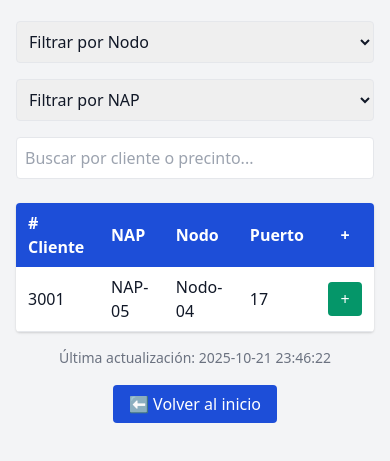
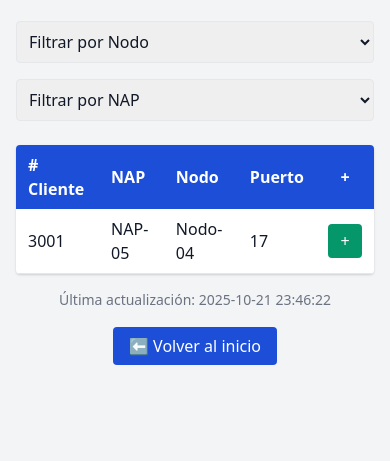
Before and after one commit to lucasi420/Web-PrecintosSuper, a plain HTML site: page clientes_gpon_borrados.html in a window 390 px wide. Shown: the part 59-520 px from the top of the page. Drawn offline with nearby package versions, Linux system fonts and the light colour scheme.

Commit message:
Update clientes_gpon_borrados.html

```diff
--- a/clientes_gpon_borrados.html
+++ b/clientes_gpon_borrados.html
@@ -15,7 +15,7 @@
   <div class="max-w-6xl mx-auto py-6 px-4">
     <h1 class="text-2xl font-bold text-center mb-6 text-blue-700">CLIENTES GPON BORRADOS</h1>
 
-    <div class="grid md:grid-cols-3 gap-4 mb-6">
+    <div class="grid md:grid-cols-2 gap-4 mb-6">
       <select id="filtroNodo" class="p-2 border rounded">
         <option value="">Filtrar por Nodo</option>
       </select>
@@ -23,10 +23,6 @@
       <select id="filtroNAP" class="p-2 border rounded">
         <option value="">Filtrar por NAP</option>
       </select>
-
-      <div class="flex items-center">
-        <input id="buscador" type="text" placeholder="Buscar por cliente o precinto..." class="w-full p-2 border rounded" />
-      </div>
     </div>
 
     <div class="overflow-x-auto bg-white rounded shadow">
@@ -76,10 +72,10 @@
 
         poblarFiltros();
         mostrarClientes();
-        document.getElementById("buscador").addEventListener("input", () => mostrarClientes());
       } catch (err) {
         console.error("Error cargando datos:", err);
-        document.getElementById("tablaClientes").innerHTML = `<tr><td colspan="5" class="p-4 text-center text-red-600">Error al cargar los datos: ${err.message}</td></tr>`;
+        document.getElementById("tablaClientes").innerHTML =
+          `<tr><td colspan="5" class="p-4 text-center text-red-600">Error al cargar los datos: ${err.message}</td></tr>`;
       }
     }
 
@@ -90,7 +86,6 @@
       const nodos = [...new Set(clientesProbables.map(c => (c.nodo || "").toString().trim()).filter(Boolean))].sort();
       const naps = [...new Set(clientesProbables.map(c => (c.nap || "").toString().trim()).filter(Boolean))].sort();
 
-      // limpiar selects (excepto primera opción)
       filtroNodo.querySelectorAll("option:not(:first-child)").forEach(n => n.remove());
       filtroNAP.querySelectorAll("option:not(:first-child)").forEach(n => n.remove());
 
@@ -121,20 +116,13 @@
     function mostrarClientes() {
       const nodoSel = document.getElementById("filtroNodo").value;
       const napSel = document.getElementById("filtroNAP").value;
-      const texto = (document.getElementById("buscador").value || "").toLowerCase().trim();
       const tbody = document.getElementById("tablaClientes");
       tbody.innerHTML = "";
 
       const filtrados = clientesProbables.filter(c =>
         (!nodoSel || (safeString(c.nodo) === nodoSel)) &&
-        (!napSel || (safeString(c.nap) === napSel)) &&
-        (
-          texto === "" ||
-          safeString(c.numero_cliente).toLowerCase().includes(texto) ||
-          safeString(c.precinto).toLowerCase().includes(texto)
-        )
+        (!napSel || (safeString(c.nap) === napSel))
       ).sort((a, b) => {
-        // Orden por puerto si existen, si no por numero_cliente
         const pa = Number(a.puerto) || 0;
         const pb = Number(b.puerto) || 0;
         if (pa !== pb) return pa - pb;
@@ -155,32 +143,25 @@
         const nodo = safeString(c.nodo) || "-";
         const puerto = (c.puerto !== null && c.puerto !== undefined && !Number.isNaN(Number(c.puerto))) ? c.puerto : "-";
 
+        // Verificar si este cliente existe en el JSON de borrados
+        const existeBorrado = clientesBorrados.some(b => safeString(b.numero_cliente) === nro);
+
         tr.innerHTML = `
           <td class="py-2 px-3">${nro}</td>
           <td class="py-2 px-3">${nap}</td>
           <td class="py-2 px-3">${nodo}</td>
           <td class="py-2 px-3">${puerto}</td>
-          <td class="py-2 px-3 text-center"></td>
+          <td class="py-2 px-3 text-center">${existeBorrado ? '<button class="btn-plus bg-green-600 text-white rounded px-2 py-1 hover:bg-green-700">+</button>' : ''}</td>
         `;
 
-        // crear botón y listener (para evitar problemas con onclick inline)
-        const btn = document.createElement("button");
-        btn.className = "btn-plus bg-green-600 text-white rounded px-2 py-1 hover:bg-green-700";
-        btn.title = "Expandir info";
-        btn.innerText = "+";
-
-        // si no hay número de cliente, deshabilitar
-        if (!nro || nro === "-") {
-          btn.disabled = true;
-          btn.classList.add("opacity-50", "cursor-not-allowed");
-        } else {
+        if (existeBorrado) {
+          const btn = tr.querySelector("button");
           btn.addEventListener("click", (ev) => {
             ev.stopPropagation();
             toggleExpandir(nro, btn);
           });
         }
 
-        tr.querySelector("td:last-child").appendChild(btn);
         tbody.appendChild(tr);
       });
     }
@@ -188,26 +169,23 @@
     function toggleExpandir(numeroCliente, boton) {
       const fila = boton.closest("tr");
       const siguiente = fila.nextElementSibling;
-      // si ya expandido, cerrar
+
       if (siguiente && siguiente.classList.contains("expandible")) {
         siguiente.remove();
         boton.innerText = "+";
         return;
       }
 
-      // buscar en lista de borrados (coincidir por string)
       const encontrado = clientesBorrados.find(c => safeString(c.numero_cliente) === safeString(numeroCliente));
 
       const nuevaFila = document.createElement("tr");
       nuevaFila.className = "expandible bg-gray-100";
 
       if (encontrado) {
-        // mostrar nombre y domicilio en la expansión; quitar puerto como pediste
         const nombre = safeString(encontrado.nombre) || "-";
         const domicilio = safeString(encontrado.domicilio) || "-";
         const estado = safeString(encontrado.estado) || "-";
         const precinto = safeString(encontrado.precinto) || "-";
-        const obs = safeString(encontrado.obs) || ""; // si tenés observaciones u otro campo
 
         nuevaFila.innerHTML = `
           <td colspan="5" class="p-4 text-sm">
@@ -216,13 +194,8 @@
               <div><strong>Precinto:</strong> ${precinto}</div>
               <div class="md:col-span-2"><strong>Domicilio:</strong> ${domicilio}</div>
               <div><strong>Estado:</strong> ${estado}</div>
-              <div><strong>Observaciones:</strong> ${obs}</div>
             </div>
           </td>
-        `;
-      } else {
-        nuevaFila.innerHTML = `
-          <td colspan="5" class="p-4 text-center text-gray-600">Cliente ${numeroCliente} no encontrado en lista de borrados.</td>
         `;
       }
 
@@ -230,7 +203,6 @@
       boton.innerText = "−";
     }
 
-    // arrancar
     cargarDatos();
   </script>
 
```
